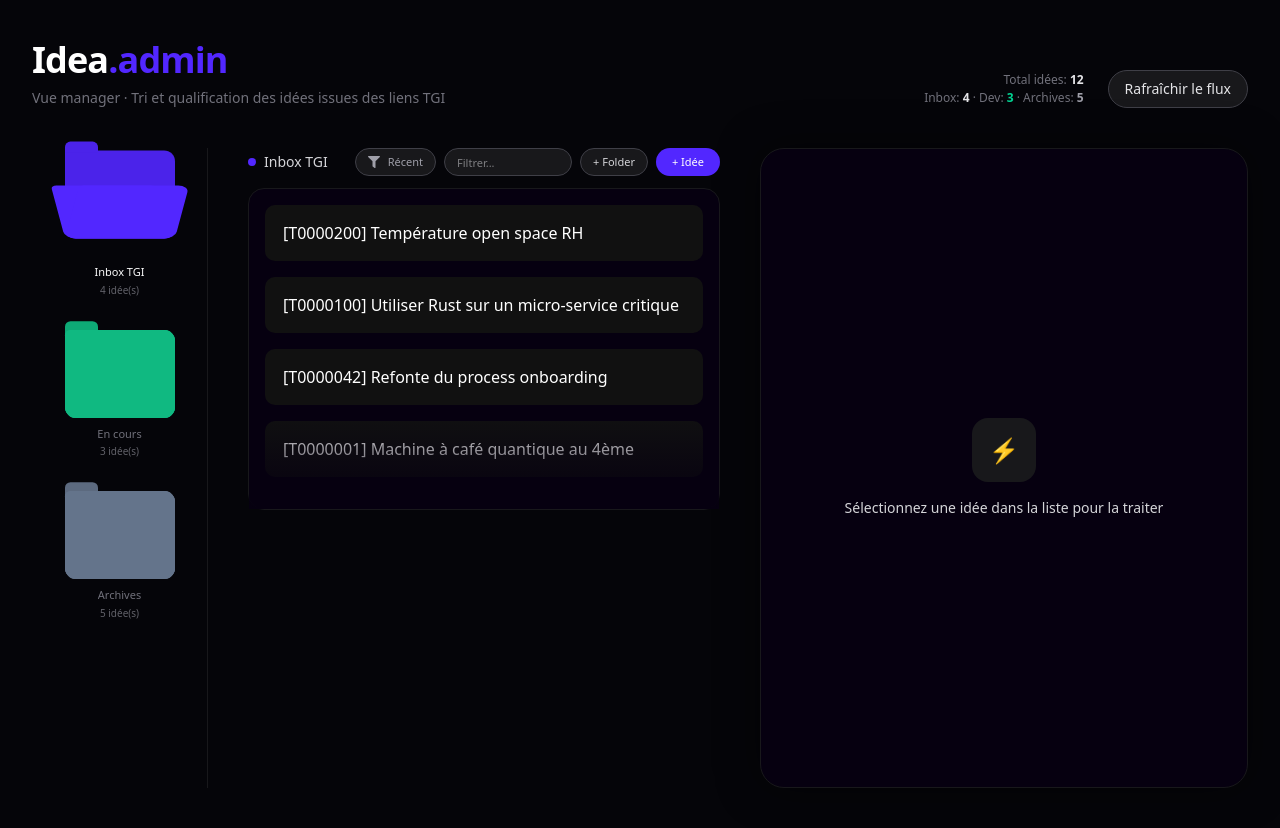
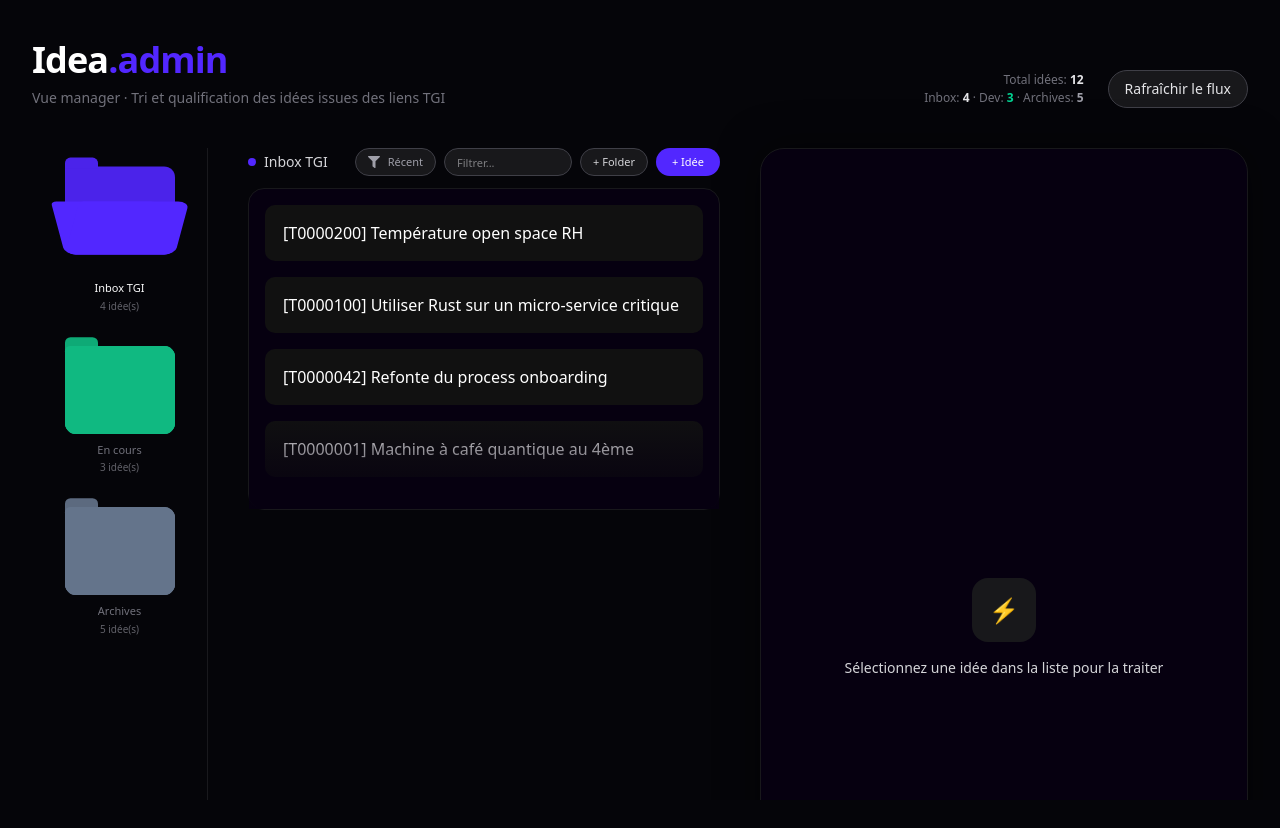
Before and after one commit to Priveetee/idea, a Next.js app: page /admin in a window 1280 px wide. After the commit the page ends 800 px from the top, so only its background shows below. Built offline with nearby package versions, Linux system fonts and the light colour scheme.

Commit message:
fix: Improve admin panel layout and scrolling

```diff
--- a/src/app/admin/_components/admin-idea-panel.tsx
+++ b/src/app/admin/_components/admin-idea-panel.tsx
@@ -19,6 +19,8 @@ type AdminIdeaPanelProps = {
   managerNoteAction: (_: string) => void;
   clearSelectionAction: () => void;
 };
+
+const PANEL_HEIGHT_CLASS = "h-[960px]";
 
 export function AdminIdeaPanel({
   selected,
@@ -48,13 +50,17 @@ export function AdminIdeaPanel({
 
   if (!currentLabel) {
     return (
-      <div className="flex h-full items-center">
-        <div className="flex h-full w-full flex-col items-center justify-center rounded-3xl border border-zinc-900 bg-[#060010] px-10 py-8 shadow-[0_0_40px_rgba(0,0,0,0.5)]">
+      <div className="flex h-full w-full">
+        <div
+          className={`w-full max-w-[960px] rounded-3xl border border-zinc-900 bg-[#060010] px-10 py-8 shadow-[0_0_40px_rgba(0,0,0,0.5)] ${PANEL_HEIGHT_CLASS}`}
+        >
+          <div className="flex h-full flex-col items-center justify-center gap-4">
             <div className="flex h-16 w-16 items-center justify-center rounded-2xl bg-zinc-900 text-2xl">
               ⚡
             </div>
-          <div className="mt-4 text-sm text-zinc-300">
+            <div className="text-sm text-zinc-300">
               Sélectionnez une idée dans la liste pour la traiter
+            </div>
           </div>
         </div>
       </div>
@@ -63,8 +69,12 @@ export function AdminIdeaPanel({
 
   if (!processing) {
     return (
-      <div className="flex h-full items-center">
-        <div className="flex h-full w-full flex-col rounded-3xl border border-zinc-900 bg-[#060010] px-10 py-8 shadow-[0_0_40px_rgba(0,0,0,0.5)]">
+      <div className="flex h-full w-full">
+        <div
+          className={`w-full max-w-[960px] rounded-3xl border border-zinc-900 bg-[#060010] px-10 py-6 shadow-[0_0_40px_rgba(0,0,0,0.5)] ${PANEL_HEIGHT_CLASS}`}
+        >
+          <div className="flex h-full flex-col">
+            <div className="flex-1 overflow-y-auto pr-2">
               <div className="flex items-center justify-between gap-3">
                 <div className="flex flex-col gap-2">
                   {currentTgi && (
@@ -82,12 +92,16 @@ export function AdminIdeaPanel({
                 </div>
                 <div className="flex flex-col items-end text-[11px] text-zinc-500">
                   <span>Origine: Lien unique TGI</span>
-              <span className="mt-0.5 opacity-70">Flux: mockdata admin</span>
+                  <span className="mt-0.5 opacity-70">
+                    Flux: mockdata admin
+                  </span>
                 </div>
               </div>
+
               <h3 className="mt-4 text-lg font-semibold leading-snug">
                 {currentText}
               </h3>
+
               <div className="mt-4 grid grid-cols-3 gap-3 text-[11px]">
                 <div className="rounded-lg bg-zinc-900 px-3 py-2 text-zinc-400">
                   Impact: moyen
@@ -99,7 +113,9 @@ export function AdminIdeaPanel({
                   Horizon: Q3/Q4
                 </div>
               </div>
-          <div className="mt-auto flex gap-3 pt-6">
+            </div>
+
+            <div className="mt-4 flex gap-3 pt-2">
               <button
                 type="button"
                 className="flex-1 rounded-lg border border-zinc-700 bg-zinc-950 px-3 py-2 text-sm text-zinc-400 transition hover:bg-zinc-900"
@@ -119,12 +135,17 @@ export function AdminIdeaPanel({
             </div>
           </div>
         </div>
+      </div>
     );
   }
 
   return (
-    <div className="flex h-full items-center">
-      <div className="flex h-full w-full flex-col rounded-3xl border border-zinc-900 bg-[#060010] px-10 py-8 shadow-[0_0_40px_rgba(0,0,0,0.5)]">
+    <div className="flex h-full w-full">
+      <div
+        className={`w-full max-w-[960px] rounded-3xl border border-zinc-900 bg-[#060010] px-10 py-6 shadow-[0_0_40px_rgba(0,0,0,0.5)] ${PANEL_HEIGHT_CLASS}`}
+      >
+        <div className="flex h-full flex-col">
+          <div className="flex-1 overflow-y-auto pr-2">
             <Stepper
               initialStep={1}
               onFinalStepCompleted={() => {
@@ -142,7 +163,8 @@ export function AdminIdeaPanel({
                   "duration-300 rounded-full bg-[#5227FF] px-4 py-2 text-sm font-medium text-white hover:bg-[#3f21c9]",
               }}
               backButtonProps={{
-            className: "px-3 py-1 text-sm text-zinc-400 hover:text-zinc-100",
+                className:
+                  "px-3 py-1 text-sm text-zinc-400 hover:text-zinc-100",
               }}
             >
               <Step>
@@ -184,5 +206,7 @@ export function AdminIdeaPanel({
             </Stepper>
           </div>
         </div>
+      </div>
+    </div>
   );
 }
--- a/src/app/admin/_components/admin-sidebar.tsx
+++ b/src/app/admin/_components/admin-sidebar.tsx
@@ -41,7 +41,8 @@ export function AdminSidebar({
   };
 
   return (
-    <div className="col-span-2 border-r border-zinc-900 pt-6">
+    <div className="col-span-2 border-r border-zinc-800/60">
+      <div className="folders-scroll h-[calc(100vh-80px)] overflow-y-auto pt-10 pb-8">
         <div className="flex flex-col items-center gap-9">
           {folders.map((folder) => {
             const count = getCountForFolder(folder.id as string);
@@ -100,5 +101,6 @@ export function AdminSidebar({
           })}
         </div>
       </div>
+    </div>
   );
 }
--- a/src/app/globals.css
+++ b/src/app/globals.css
@@ -120,3 +120,35 @@
     @apply bg-background text-foreground;
   }
 }
+
+.folders-scroll {
+  scrollbar-width: thin;
+  scrollbar-color: #3f3f46 transparent;
+}
+
+.folders-scroll::-webkit-scrollbar {
+  width: 6px;
+}
+
+.folders-scroll::-webkit-scrollbar-track {
+  background: transparent;
+}
+
+.folders-scroll::-webkit-scrollbar-thumb {
+  background: #3f3f46;
+  border-radius: 9999px;
+}
+
+.folders-scroll::-webkit-scrollbar-thumb:hover {
+  background: #52525b;
+}
+
+html,
+body {
+  height: 100%;
+  margin: 0;
+  padding: 0;
+  background-color: #050509;
+  color: #f9fafb;
+  overflow: hidden;
+}
```
Lines whose indentation alone changed are shown as unchanged.
